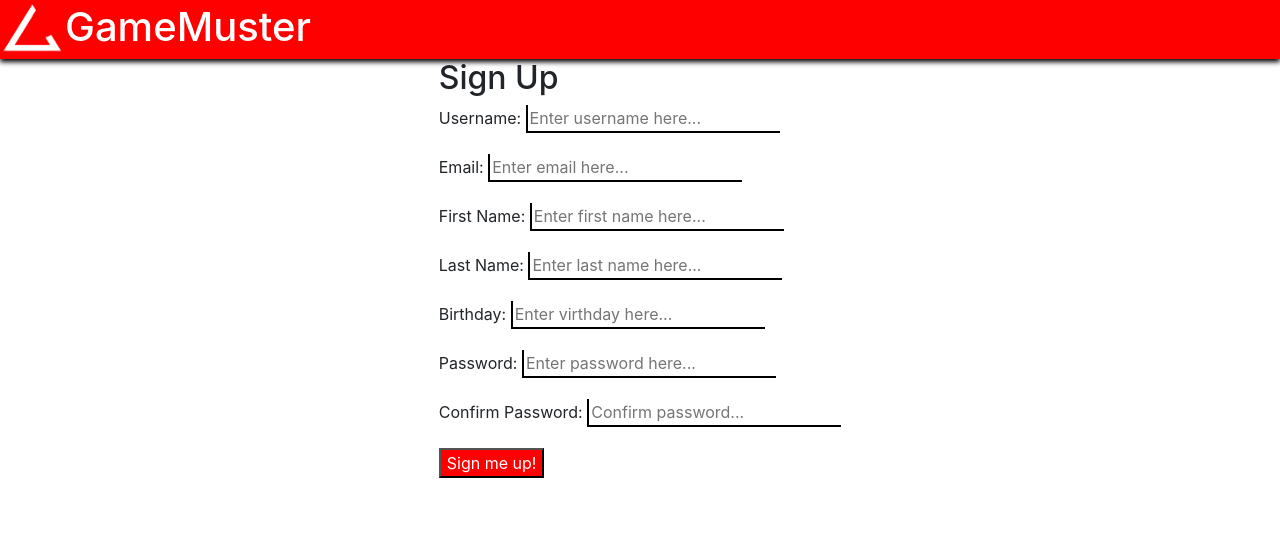
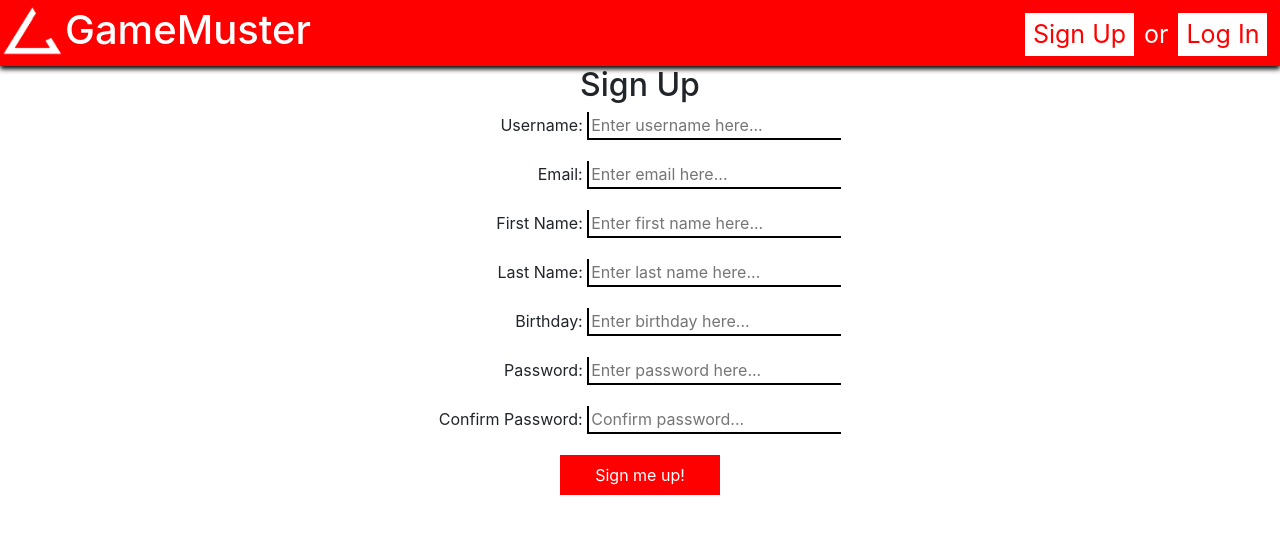
Before and after one commit to O1Dii/games-catalog, a Django app: page /registration in a window 1280 px wide. Shown: the top 534 px of the page. Run offline with Django 3.2, Linux system fonts and the light colour scheme; style sheets or scripts are compiled from the project's sources; some libraries are stand-ins or nearby versions.

Commit message:
Log in and Log out added

```diff
--- a/itechart_project/settings.py
+++ b/itechart_project/settings.py
@@ -128,6 +128,8 @@ USE_TZ = True
 DATE_INPUT_FORMATS = ['%d.%m.%Y']
 
 LOGIN_URL = reverse_lazy('main_app:register_page')
+LOGIN_REDIRECT_URL = reverse_lazy('main_app:main_page')
+LOGOUT_REDIRECT_URL = reverse_lazy('main_app:register_page')
 
 STATIC_URL = '/static/'
 # STATIC_ROOT = os.path.join(BASE_DIR, 'static')
--- a/main_app/forms.py
+++ b/main_app/forms.py
@@ -13,7 +13,7 @@ class UserCreationForm(forms.ModelForm):
     last_name = forms.CharField(label='Last Name', widget=forms.TextInput(attrs={
         'placeholder': "Enter last name here..."}))
     birthday = forms.DateField(label='Birthday', widget=forms.DateInput(attrs={
-        'placeholder': 'Enter virthday here...'}, format='%d.%m.%Y'), input_formats=('%d.%m.%Y',))
+        'placeholder': 'Enter birthday here...'}, format='%d.%m.%Y'), input_formats=('%d.%m.%Y',))
     password1 = forms.CharField(label='Password', widget=forms.PasswordInput(attrs={
         "placeholder": "Enter password here..."}))
     password2 = forms.CharField(label='Confirm Password', widget=forms.PasswordInput(attrs={
--- a/main_app/igdb_api.py
+++ b/main_app/igdb_api.py
@@ -83,8 +83,10 @@ class IGDB:
             platforms = ','.join(map(str, self.api_find('platforms', platforms)))
             filters['filter[platforms][any]'] = platforms
         if ur1 or ur2:
-            filters['filter[rating][gt]'] = min(ur1, ur2)
-            filters['filter[rating][lt]'] = int(max(ur1, ur2)) * 10
+            ur1 = int(ur1)
+            ur2 = int(ur2)
+            filters['filter[rating][gt]'] = min(ur1, ur2) * 10
+            filters['filter[rating][lt]'] = max(ur1, ur2) * 10
         return filters
 
     def api_get_last_pages_amount(self) -> int:
--- /dev/null
+++ b/main_app/templates/login_register_page.html
@@ -0,0 +1,19 @@
+{% extends 'base.html' %}
+
+{% block head %}
+    {% load static %}
+    <link rel="stylesheet" type="text/css" href="{% static 'css/register_page.css' %}"/>
+{% endblock %}
+
+{% block body %}
+    <div class="d-flex justify-content-center align-items-center">
+        <form class="d-flex flex-column" method="post">
+            {% csrf_token %}
+            <div class="d-flex align-items-end flex-column">
+                <h2 style="align-self: center;">Sign Up</h2>
+                {{ form.as_p }}
+            </div>
+            <button id="submit-btn" type="submit">Sign me up!</button>
+        </form>
+    </div>
+{% endblock %}
--- a/main_app/templates/register_page.html
+++ /dev/null
@@ -1,26 +0,0 @@
-{% extends 'base.html' %}
-
-{% block head %}
-    <style>
-        input{
-            border: none;
-            border-bottom: 2px solid black;
-            border-left: 2px solid black;
-        }
-        #submit-btn{
-            color: white;
-            background-color: red;
-        }
-    </style>
-{% endblock %}
-
-{% block body %}
-    <div class="d-flex justify-content-center align-items-center">
-        <form method="post">
-            {% csrf_token %}
-            <h2 style="align-self: center;">Sign Up</h2>
-            {{ form.as_p }}
-            <button id="submit-btn" type="submit">Sign me up!</button>
-        </form>
-    </div>
-{% endblock %}
--- a/main_app/urls.py
+++ b/main_app/urls.py
@@ -1,4 +1,4 @@
-from django.contrib.auth.views import LogoutView
+from django.contrib.auth.views import LogoutView, LoginView
 from django.urls import path
 from .views import MainPageView, DetailPageView, RegisterPageView
 
@@ -8,5 +8,6 @@ urlpatterns = [
     path('', MainPageView.as_view(), name='main_page'),
     path('detail/<int:game_id>', DetailPageView.as_view(), name='detail_page'),
     path('registration', RegisterPageView.as_view(), name='register_page'),
-    path('logout', LogoutView.as_view(), name='logout')
+    path('logout', LogoutView.as_view(), name='logout'),
+    path('login', LoginView.as_view(template_name='login_register_page.html'), name='login_page')
 ]
--- a/main_app/views.py
+++ b/main_app/views.py
@@ -66,7 +66,7 @@ class DetailPageView(LoginRequiredMixin, TemplateView):
 
 
 class RegisterPageView(FormView):
-    template_name = 'register_page.html'
+    template_name = 'login_register_page.html'
     form_class = UserCreationForm
     success_url = reverse_lazy('main_app:main_page')
 
--- /dev/null
+++ b/static/css/register_page.scss
@@ -0,0 +1,18 @@
+$primary-color: red;
+$secondary-color: white;
+$black-color: black;
+
+input{
+    border: none;
+    border-bottom: 2px solid $black-color;
+    border-left: 2px solid $black-color;
+}
+#submit-btn{
+    background-color: $primary-color;
+    color: $secondary-color;
+    border-color: $primary-color;
+    border-style: solid;
+    width: 40%;
+    height: 40px;
+    align-self: center;
+}
--- a/static/css/styling.css
+++ b/static/css/styling.css
@@ -8,16 +8,43 @@ html, body {
   -moz-box-shadow: 0 3px 5px 0 black;
   box-shadow: 0 3px 5px 0 black;
   position: relative;
-  z-index: 5; }
+  z-index: 5;
+  align-items: center; }
 
-.nav_item {
+.nav-item {
   color: white; }
 
-ul {
+.nav div {
+  align-items: center;
+  display: inline-flex; }
+
+.nav-button {
+  color: red;
+  background-color: white;
+  font-size: 25px;
+  margin: 10px;
+  border-color: white;
+  border-style: solid; }
+
+.green-button {
+  background-color: green;
+  color: white;
+  border-color: green;
+  margin-right: 0; }
+
+.nav p, ins {
+  font-size: 25px;
+  color: white;
+  margin: 0; }
+
+.nav ins {
+  margin-left: 10px; }
+
+.nav ul {
   list-style-type: none;
   padding: 0 !important;
   margin: 0 !important;
   float: left; }
 
-li {
+.nav li {
   float: left; }
--- a/static/css/styling.scss
+++ b/static/css/styling.scss
@@ -13,16 +13,43 @@ html, body{
     box-shadow: 0 3px 5px 0 $black-color;
     position: relative;
     z-index: 5;
+    align-items: center;
 }
-.nav_item{
+.nav-item{
     color: $secondary-color;
 }
-ul{
+.nav div{
+    align-items: center;
+    display: inline-flex;
+}
+.nav-button{
+    color: $primary-color;
+    background-color: $secondary-color;
+    font-size: 25px;
+    margin: 10px;
+    border-color: $secondary-color;
+    border-style: solid;
+}
+.green-button{
+    background-color: green;
+    color: $secondary-color;
+    border-color: green;
+    margin-right: 0;
+}
+.nav p, ins{
+    font-size: 25px;
+    color: $secondary-color;
+    margin: 0;
+}
+.nav ins{
+    margin-left: 10px;
+}
+.nav ul{
     list-style-type: none;
     padding: 0 !important;
     margin: 0 !important;
     float:left;
 }
-li{
+.nav li{
     float: left;
 }
--- a/static/templates/base.html
+++ b/static/templates/base.html
@@ -11,15 +11,34 @@
 {% endblock %}
 </head>
 <body>
-<nav class="nav">
+<nav class="nav justify-content-between">
     <ul>
         <li>
             <img src="{% static 'media/logo.png' %}" height="50" width="65">
         </li>
         <li>
-            <h1 class="nav_item">GameMuster</h1>
+            <h1 class="nav-item">GameMuster</h1>
         </li>
     </ul>
+    <div>
+        {% if request.user.is_anonymous %}
+            <a href="{% url 'main_app:register_page' %}">
+                <button class="nav-button">Sign Up</button>
+            </a>
+            <p>or</p>
+            <a href="{% url 'main_app:login_page' %}">
+                <button class="nav-button">Log In</button>
+            </a>
+        {% else %}
+            <p>Hello</p><ins>{{ request.user.username }}!</ins>
+            <a href="">
+                <button class="nav-button green-button">My MUSTs</button>
+            </a>
+            <a href="{% url 'main_app:logout' %}">
+                <button class="nav-button">Log out</button>
+            </a>
+        {% endif %}
+    </div>
 </nav>
 {% block body %}
 {% endblock %}
```
Also changed, not shown: static/css/main_page.scss (+0 -4 lines).
